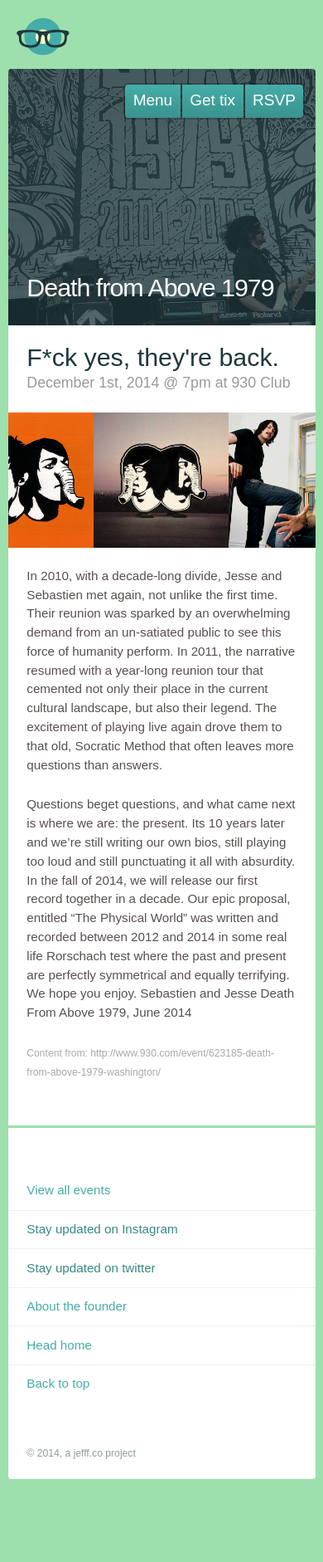
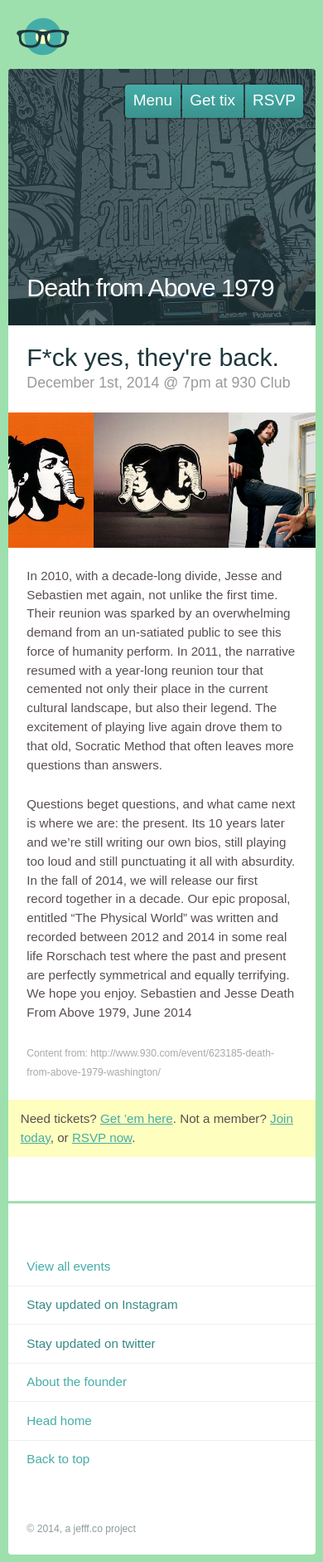
Before and after one commit to jefffis/dads_n_shows, a Jekyll site: the page built from _posts/2014-10-31-death-from-above-1979.markdown, in a window 390 px wide. Shown: the whole page at 83% size. Built offline with Jekyll 4.4.1, drawn with Linux system fonts in a browser that asks for light colours; Markdown is read by kramdown in place of the engine named in the settings; before the commit the page ends 1791 px from its top, so only the background shows below that.

Commit message:
show bottom cta for mobile

```diff
--- a/_includes/interstitialb.html
+++ b/_includes/interstitialb.html
@@ -1 +1 @@
-<p interstitial mar-top>Need tickets? <a href="{{page.tix_url}}">Get &rsquo;em here</a>. Not a member? <a href="/#join">Join today</a>, or <a href="mailto:dads.n.shows@gmail.com">RSVP now</a>.</p>
+<p interstitial mar-top show>Need tickets? <a href="{{page.tix_url}}">Get &rsquo;em here</a>. Not a member? <a href="/#join">Join today</a>, or <a href="mailto:dads.n.shows@gmail.com">RSVP now</a>.</p>
--- a/sass/app.css
+++ b/sass/app.css
@@ -554,6 +554,9 @@
   margin-right: -1.5em;
   padding: .75em 1em; }
 
+[show] {
+  display: block; }
+
 [mar-top] {
   margin-top: 1.5em; }
 
--- a/sass/type.scss
+++ b/sass/type.scss
@@ -104,6 +104,12 @@
 
 }
 
+[show] {
+
+	display: block;
+
+}
+
 [mar-top] {
 
 	margin-top: 1.5em;
```
Also changed, not shown: stylesheets/app.min.css, 5 other files.
